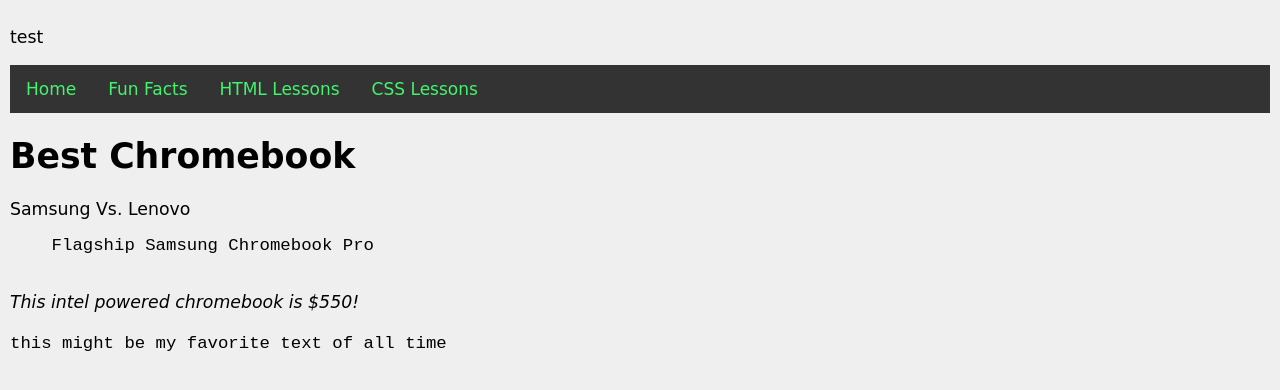
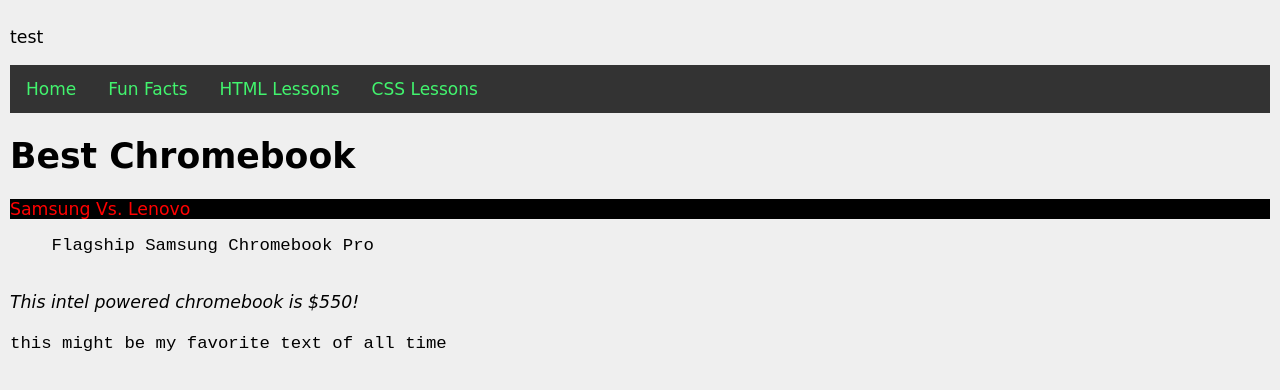
Before and after one commit to rhoughton/Sisyphus, a plain HTML site: page index.html in a window 1280 px wide. Drawn offline with Linux system fonts and the light colour scheme.

Commit message:
Update index.html

```diff
--- a/index.html
+++ b/index.html
@@ -15,7 +15,7 @@
   </div>
 
 <h1> Best Chromebook </h1>
-  <p>Samsung Vs. Lenovo </p>
+ <p style="color:red; background-color:black;">Samsung Vs. Lenovo </p>
   <pre>
     Flagship Samsung Chromebook Pro
   </pre>
```
